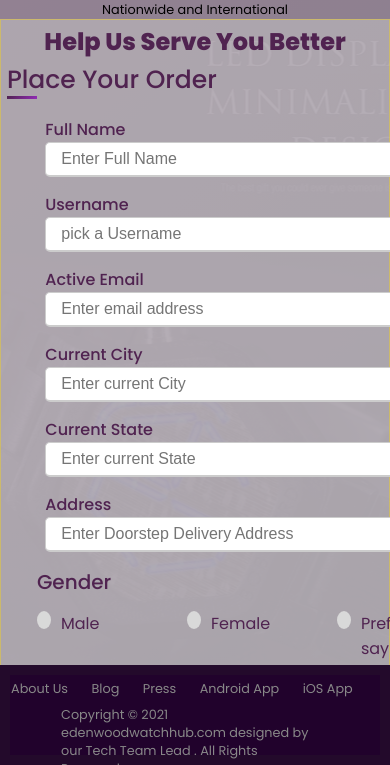
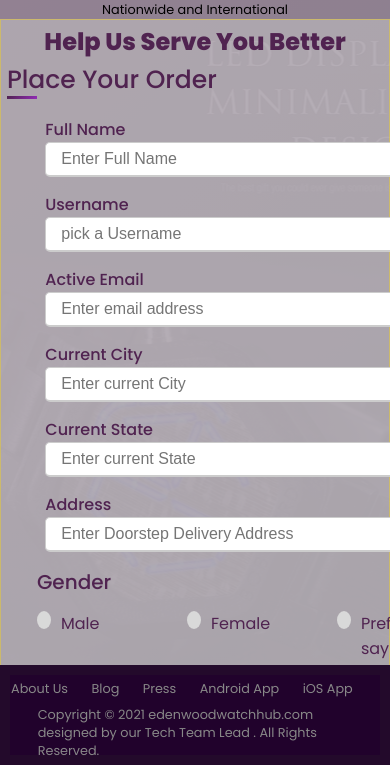
Before and after one commit to excela01/edenOakWatch.com, a plain HTML site: page form.html in a window 390 px wide. Shown: the part 79-844 px from the top of the page. Drawn offline with Linux system fonts and the light colour scheme.

Commit message:
responsive table

```diff
--- a/forms.css
+++ b/forms.css
@@ -422,7 +422,7 @@ footer p {
 
 @media only all and (max-width: 766px) {
   table {
-    max-width: 700px;
+    max-width: 100%;
   }
   form {
     margin: 0 auto 100px auto;
@@ -471,8 +471,8 @@ footer p {
     display: block;
   }
   footer p {
-    margin-left: 50px;
-    width: 70%;
+    margin-left: 7.25%;
+    width: 85%;
   }
   footer {
     position: fixed;
```
